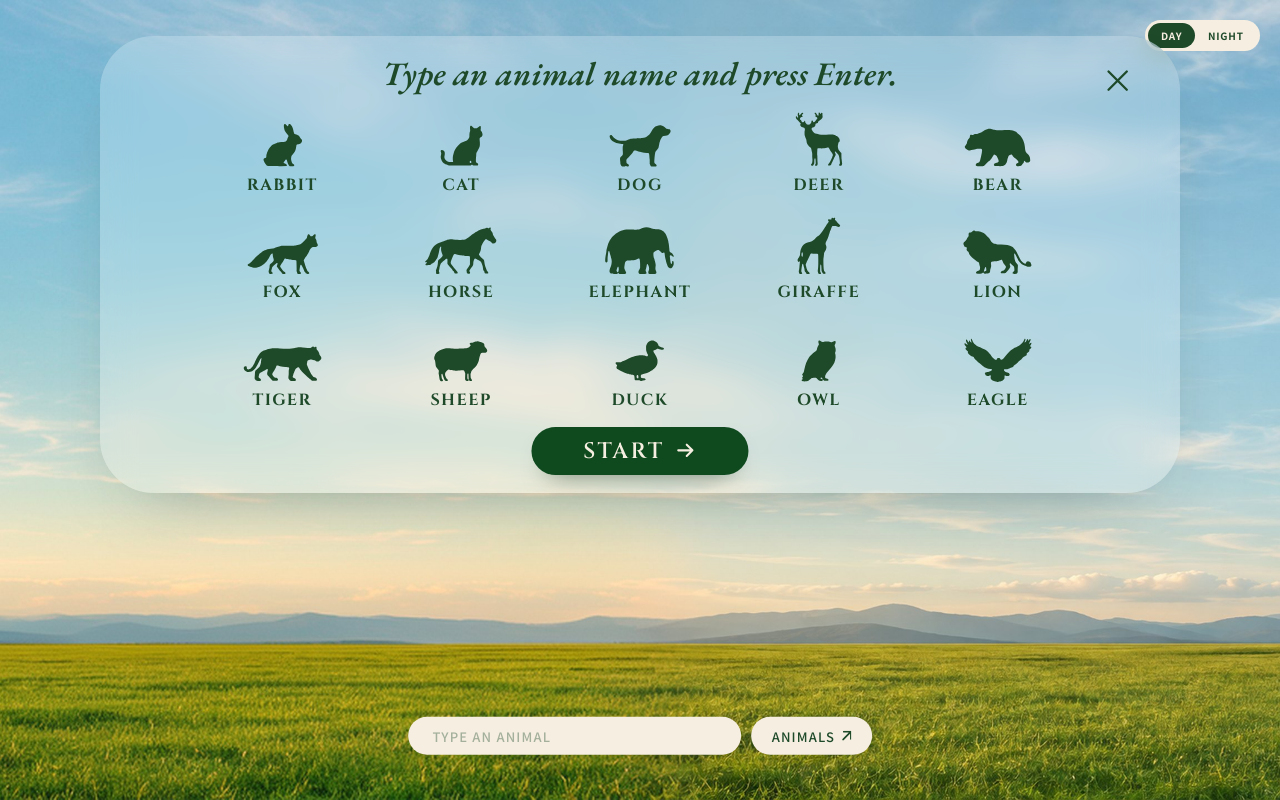
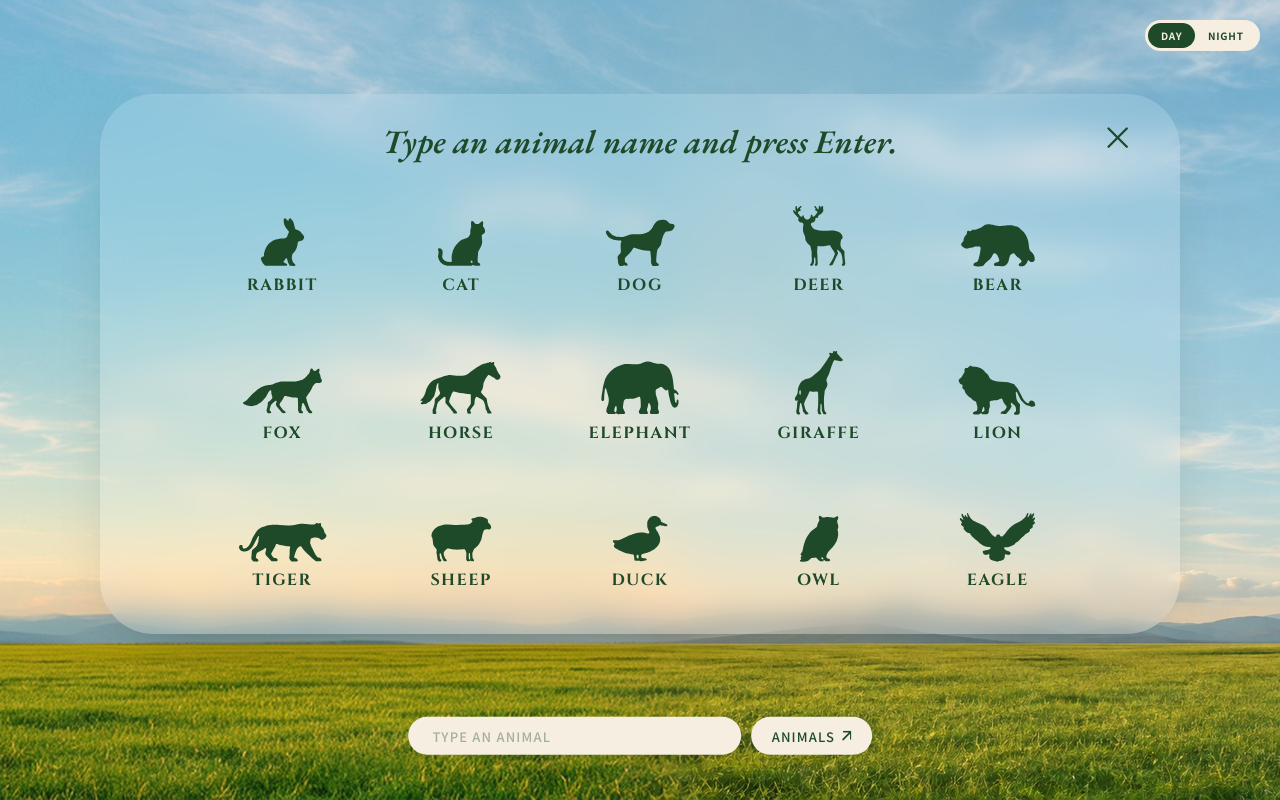
Before and after one commit to euieuiwon06-glitch/letter-zoo, a plain HTML site: page index.html in a window 1280 px wide. Drawn offline with nearby package versions, Linux system fonts and the light colour scheme.

Commit message:
Popup: wider row spacing, centred, no START, lighter glass
Co-Authored-By: Claude Opus 5.5 <noreply@anthropic.com>

```diff
--- a/index.html
+++ b/index.html
@@ -87,26 +87,26 @@
 
   /* intro popup — panel keeps the reference ratio (991 x 419); inside sizes are in panel-width units */
   #intro{
-    position:fixed;inset:0;display:flex;justify-content:center;align-items:flex-start;
-    padding:clamp(20px,4.5vh,60px) 16px 0;
+    position:fixed;inset:0;display:flex;justify-content:center;align-items:center;
+    padding:16px 16px clamp(70px,11vh,120px);
     opacity:0;pointer-events:none;transition:opacity .35s ease;
   }
   #intro.open{opacity:1;pointer-events:auto}
   .panel{
     position:relative;container-type:inline-size;
-    width:min(1080px,92vw,calc((82vh - 90px) * 991 / 419));
-    aspect-ratio:991/419;
+    width:min(1080px,92vw,calc((100vh - 150px) / .6));
+    padding:2.3cqw 0 3.6cqw;
     border-radius:4.2cqw;
-    background:rgba(255,255,255,.24);
-    -webkit-backdrop-filter:blur(16px) saturate(1.1);backdrop-filter:blur(16px) saturate(1.1);
+    background:rgba(255,255,255,.17);
+    -webkit-backdrop-filter:blur(13px) saturate(1.1);backdrop-filter:blur(13px) saturate(1.1);
     box-shadow:0 30px 70px -45px rgba(20,40,30,.5);
     color:var(--ink);text-align:center;
     transform:translateY(10px) scale(.985);transition:transform .45s cubic-bezier(.22,1,.36,1);
   }
   #intro.open .panel{transform:none}
   .panel h2{
-    position:absolute;left:0;right:0;top:1.75cqw;
     font:italic 600 3.05cqw/1.15 "EB Garamond",serif;
+    margin:0 8cqw;
   }
   .panel .x{
     position:absolute;top:1.9cqw;right:3.6cqw;
@@ -116,37 +116,24 @@
   .panel .x svg{width:2.9cqw;height:2.9cqw}
   .panel .x:focus-visible{outline:2px solid var(--ink)}
   .grid{
-    position:absolute;left:8.6cqw;width:82.8cqw;top:6.6cqw;
-    display:grid;grid-template-columns:repeat(5,1fr);row-gap:2cqw;
+    width:82.8cqw;margin:3.6cqw auto 0;
+    display:grid;grid-template-columns:repeat(5,1fr);row-gap:5cqw;
   }
   .tile{display:flex;flex-direction:column;align-items:center;justify-content:flex-end;gap:.75cqw}
-  .tile .ic{height:5.7cqw;display:flex;align-items:flex-end}
+  .tile .ic{height:6.4cqw;display:flex;align-items:flex-end}
   .tile svg{display:block;fill:var(--ink)}
   .tile b{font:700 1.5cqw/1 "Cinzel",serif;letter-spacing:.09em}
-  .start{
-    position:absolute;left:50%;bottom:1.65cqw;transform:translateX(-50%);
-    width:20.1cqw;height:4.45cqw;
-    display:inline-flex;align-items:center;justify-content:center;gap:.9cqw;
-    border:0;border-radius:999px;cursor:pointer;
-    background:#0f4a1f;color:#f6efe1;
-    font:600 2.05cqw/1 "Cinzel",serif;letter-spacing:.1em;
-    box-shadow:0 1.2cqw 2.4cqw -1.5cqw rgba(10,40,15,.75);
-  }
-  .start svg{width:2.1cqw;height:2.1cqw}
-  .start:focus-visible{outline:2px solid var(--ink);outline-offset:3px}
 
   /* narrow screens: the fixed ratio would make everything tiny, so let it grow taller */
   @media (max-width:700px){
-    .panel{width:92vw;aspect-ratio:auto;padding:5cqw 4cqw 4cqw;border-radius:7cqw}
-    .panel h2{position:static;font-size:6cqw;margin:0 9cqw 5cqw}
+    .panel{width:92vw;padding:5cqw 4cqw 4cqw;border-radius:7cqw}
+    .panel h2{font-size:6cqw;margin:0 9cqw 5cqw}
     .panel .x{top:3.5cqw;right:4cqw;width:9cqw;height:9cqw}
     .panel .x svg{width:6cqw;height:6cqw}
-    .grid{position:static;width:auto;grid-template-columns:repeat(3,1fr);row-gap:6.5cqw}
+    .grid{width:auto;margin:0;grid-template-columns:repeat(3,1fr);row-gap:8cqw}
     .tile .ic{height:auto}
     .tile{gap:1.6cqw}
     .tile b{font-size:3.3cqw}
-    .start{position:static;transform:none;margin-top:5cqw;width:44cqw;height:10cqw;font-size:4.4cqw;gap:2cqw}
-    .start svg{width:4.6cqw;height:4.6cqw}
   }
   @media (prefers-reduced-motion:reduce){
     .lt{transition:none!important}
@@ -179,9 +166,6 @@
     </button>
     <h2 id="introTitle">Type an animal name and press Enter.</h2>
     <div class="grid"></div>
-    <button class="start" type="button">START
-      <svg viewBox="0 0 24 24" fill="none" stroke="currentColor" stroke-width="2.2" stroke-linecap="round" stroke-linejoin="round" aria-hidden="true"><path d="M4 12h15M13 6l6 6-6 6"/></svg>
-    </button>
   </div>
 </div>
 
@@ -881,7 +865,7 @@ const MENU=['rabbit','cat','dog','deer','bear','fox','horse','elephant','giraffe
 const $intro=document.getElementById('intro'), $grid=$intro.querySelector('.grid');
 function buildMenu(){
   // 1 reference px = 100/991 cqw, so every silhouette keeps its size relative to the panel
-  const narrow=matchMedia('(max-width:700px)').matches, u=narrow?.21:.8*100/991;
+  const narrow=matchMedia('(max-width:700px)').matches, u=narrow?.21:.9*100/991;
   $grid.innerHTML=MENU.map(w=>{
     const v=SIL[w];
     return `<div class="tile"><div class="ic"><svg viewBox="0 0 ${v.w} ${v.h}" style="width:${v.w*u}cqw;height:${v.h*u}cqw" aria-hidden="true"><path d="${v.d}"/></svg></div><b>${w.toUpperCase()}</b></div>`;
@@ -893,7 +877,6 @@ function openIntro(){ $intro.classList.add('open'); if(document.activeElement===
 function closeIntro(){ if(!$intro.classList.contains('open')) return; $intro.classList.remove('open'); if(!matchMedia('(pointer:coarse)').matches) $q.focus(); }
 document.getElementById('openIntro').addEventListener('click',openIntro);
 $intro.querySelector('.x').addEventListener('click',closeIntro);
-$intro.querySelector('.start').addEventListener('click',closeIntro);
 $intro.addEventListener('click',e=>{ if(e.target===$intro) closeIntro(); });
 addEventListener('keydown',e=>{ if(e.key==='Escape') closeIntro(); });
 
```
